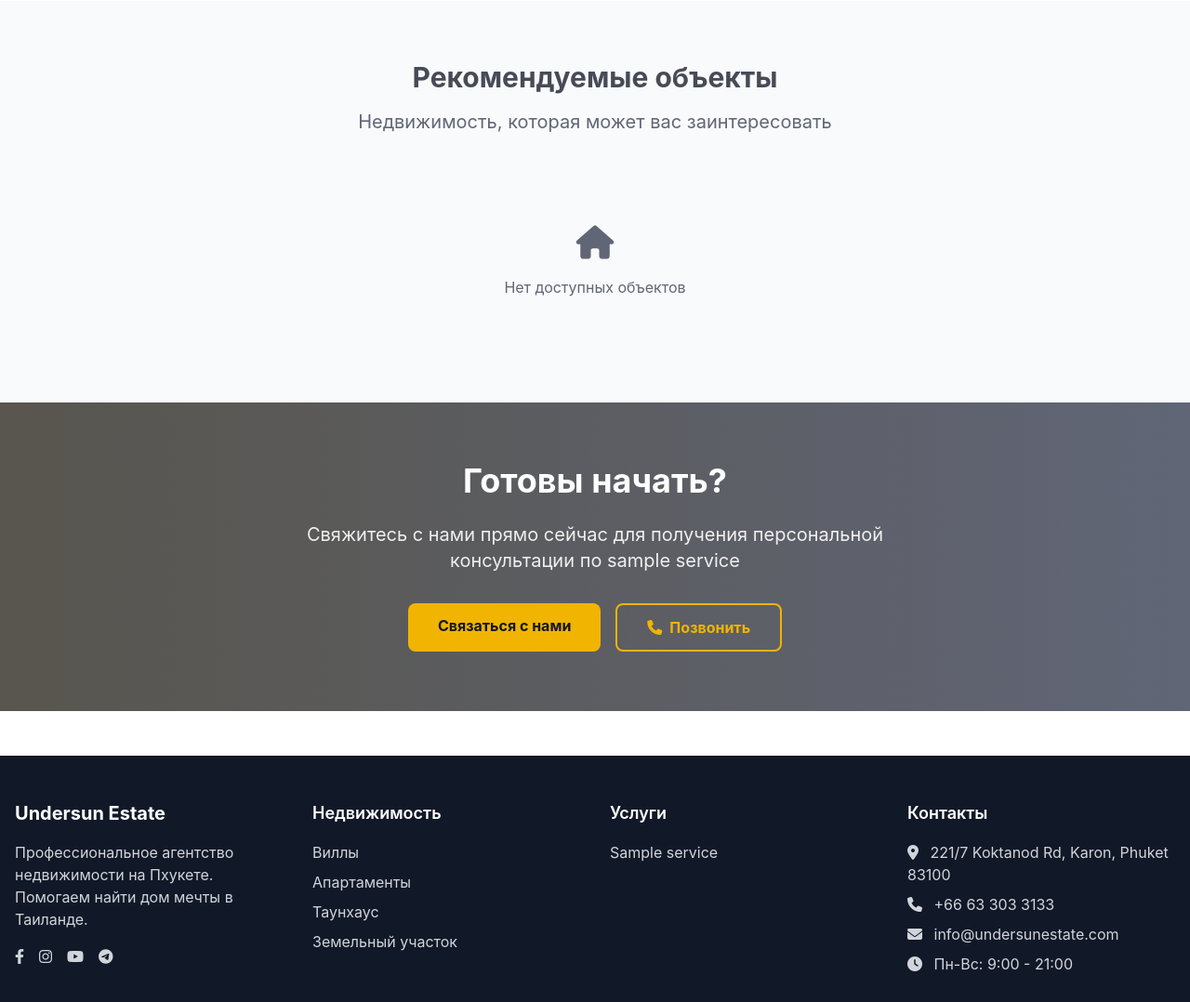
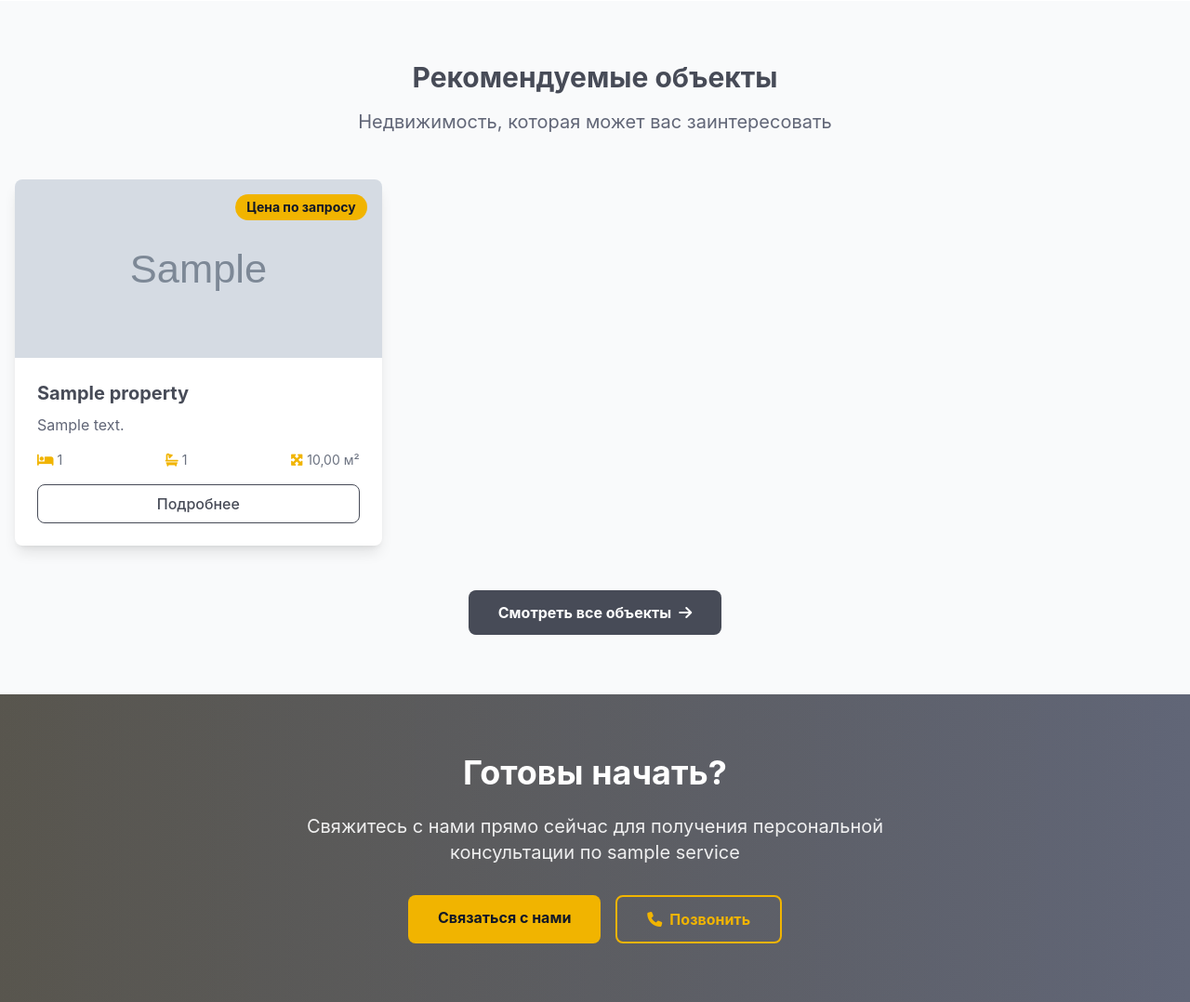
Before and after one commit to homyag/undersun, a Django app: a page that uses templates/core/service_detail.html in a window 1280 px wide. Shown: the part 1324-2402 px from the top of the page at 93% size. Run offline with Django 5.2, Linux system fonts and the light colour scheme; tables that the repository leaves empty hold one stand-in row (values such as "Sample post"); grey boxes marked "Sample" are stand-in pictures; some libraries are stand-ins or nearby versions.

Commit message:
fix: рекомендации на страницах услуг

```diff
--- a/apps/core/views.py
+++ b/apps/core/views.py
@@ -200,4 +200,41 @@ class ServiceDetailView(DetailView):
         context['page_description'] = service.get_meta_description()
         context['page_keywords'] = service.meta_keywords
 
+        # Добавляем рекомендуемые объекты в зависимости от типа услуги
+        context['featured_properties'] = self._get_featured_properties_for_service(service)
+
         return context
+
+    def _get_featured_properties_for_service(self, service):
+        """Получить рекомендуемые объекты для конкретного типа услуги"""
+        from apps.properties.models import Property, PropertyType
+
+        # Базовый queryset для рекомендуемых объектов
+        base_queryset = Property.objects.filter(
+            is_featured=True,
+            is_active=True,
+            status='available'
+        ).select_related('district', 'property_type').prefetch_related('images')
+
+        # Фильтруем по типу услуги
+        if service.slug == 'buying-property':
+            # Покупка недвижимости: объекты для покупки
+            return base_queryset.filter(deal_type__in=['sale', 'both'])
+        elif service.slug == 'selling-property':
+            # Продажа недвижимости: не показывать блок
+            return Property.objects.none()
+        elif service.slug == 'renting-property':
+            # Аренда недвижимости: объекты для аренды
+            return base_queryset.filter(deal_type__in=['rent', 'both'])
+        elif service.slug == 'commercial-real-estate':
+            # Коммерческая недвижимость: готовый бизнес
+            return base_queryset.filter(property_type__name='business')
+        elif service.slug == 'legal-services':
+            # Юридические услуги: не показывать блок
+            return Property.objects.none()
+        elif service.slug == 'land-sale':
+            # Продажа земли: земельные участки
+            return base_queryset.filter(property_type__name='land')
+        else:
+            # Для остальных услуг показываем все рекомендуемые объекты
+            return base_queryset
--- a/templates/core/service_detail.html
+++ b/templates/core/service_detail.html
@@ -1,6 +1,7 @@
 {% extends 'base.html' %}
 {% load i18n %}
 {% load static %}
+{% load currency_tags %}
 
 {% block title %}{{ service.get_meta_title }}{% endblock %}
 
@@ -111,7 +112,7 @@
                         {% trans "Наши услуги" %}
                     </h3>
                     <nav class="space-y-2">
-                        {% for menu_service in menu_services %}
+                        {% for menu_service in all_services %}
                         <a href="{{ menu_service.get_absolute_url }}"
                            class="group block px-4 py-3 rounded-lg transition-all duration-200 {% if menu_service.slug == service.slug %}bg-primary text-white shadow-md{% else %}text-tertiary hover:bg-white hover:shadow-sm hover:text-primary{% endif %}">
                             <div class="flex items-center">
@@ -175,6 +176,7 @@
 </section>
 
 <!-- Related Properties Section -->
+{% if featured_properties %}
 <section class="py-16 bg-gray-50">
     <div class="max-w-7xl mx-auto px-4">
         <div class="text-center mb-12">
@@ -188,7 +190,10 @@
             <div class="bg-white rounded-lg shadow-lg overflow-hidden hover:shadow-xl transition-shadow duration-300 group">
                 <div class="relative">
                     {% if property.main_image %}
-                    <img src="{{ property.main_image.url }}" alt="{{ property.title }}"
+                    <img src="{{ property.main_image.image.url }}" alt="{{ property.title }}"
+                         class="w-full h-48 object-cover group-hover:scale-105 transition-transform duration-300">
+                    {% elif property.images.first %}
+                    <img src="{{ property.images.first.image.url }}" alt="{{ property.title }}"
                          class="w-full h-48 object-cover group-hover:scale-105 transition-transform duration-300">
                     {% else %}
                     <div class="w-full h-48 bg-gray-200 flex items-center justify-center">
@@ -197,11 +202,9 @@
                     {% endif %}
 
                     <!-- Price Badge -->
-                    {% if property.price_sale_usd %}
                     <div class="absolute top-4 right-4 bg-accent text-gray-900 px-3 py-1 rounded-full font-bold text-sm">
-                        ${{ property.price_sale_usd|floatformat:0 }}
+                        {% price_in_currency property property.deal_type %}
                     </div>
-                    {% endif %}
                 </div>
 
                 <div class="p-6">
@@ -226,18 +229,10 @@
                     </a>
                 </div>
             </div>
-            {% empty %}
-            <div class="col-span-3 text-center py-12">
-                <div class="text-tertiary">
-                    <i class="fas fa-home text-4xl mb-4"></i>
-                    <p>{% trans "Нет доступных объектов" %}</p>
-                </div>
-            </div>
             {% endfor %}
         </div>
 
         <!-- View All Properties Button -->
-        {% if featured_properties %}
         <div class="text-center mt-12">
             <a href="{% url 'property_list' %}"
                class="inline-flex items-center bg-primary hover:bg-yellow-500 text-white font-bold py-3 px-8 rounded-lg transition-colors duration-200">
@@ -245,9 +240,9 @@
                 <i class="fas fa-arrow-right ml-2"></i>
             </a>
         </div>
-        {% endif %}
     </div>
 </section>
+{% endif %}
 
 <!-- CTA Section -->
 <section class="py-16 bg-gradient-to-r from-primary to-tertiary text-white relative overflow-hidden">
```
